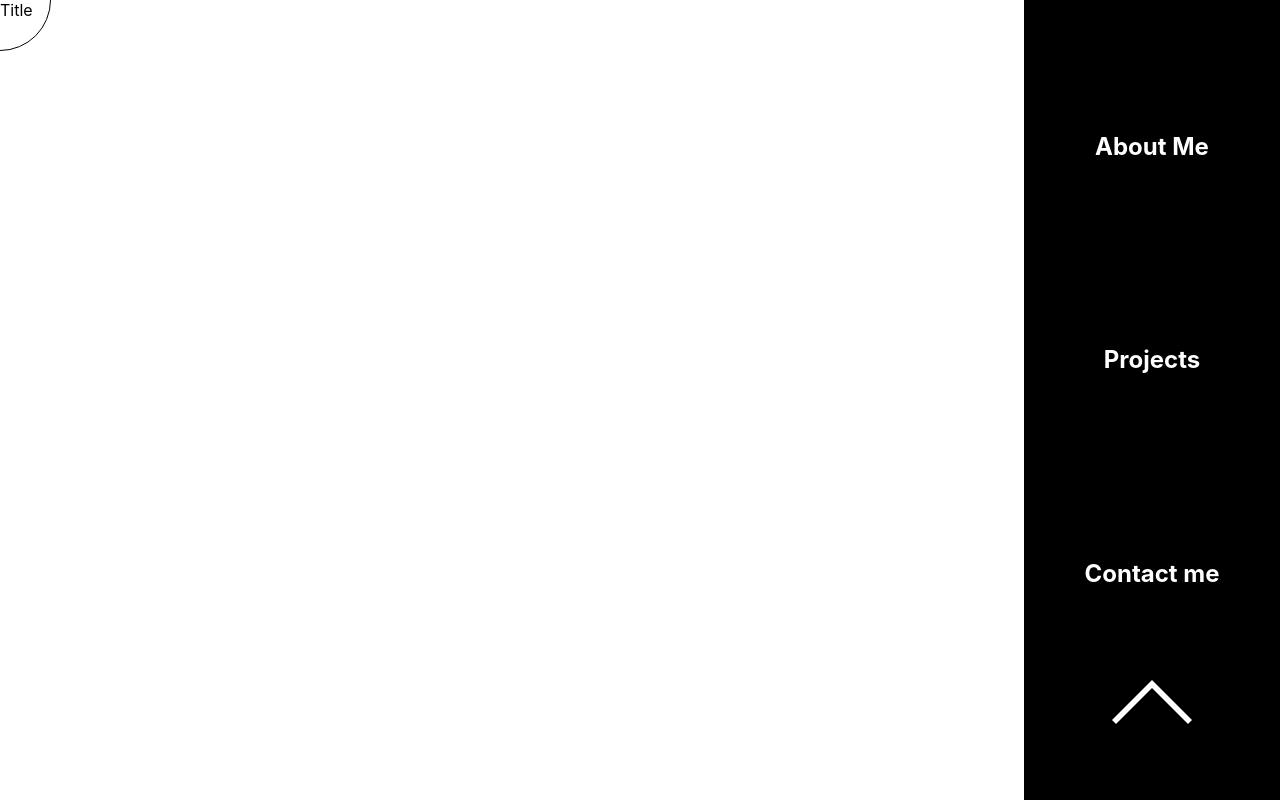
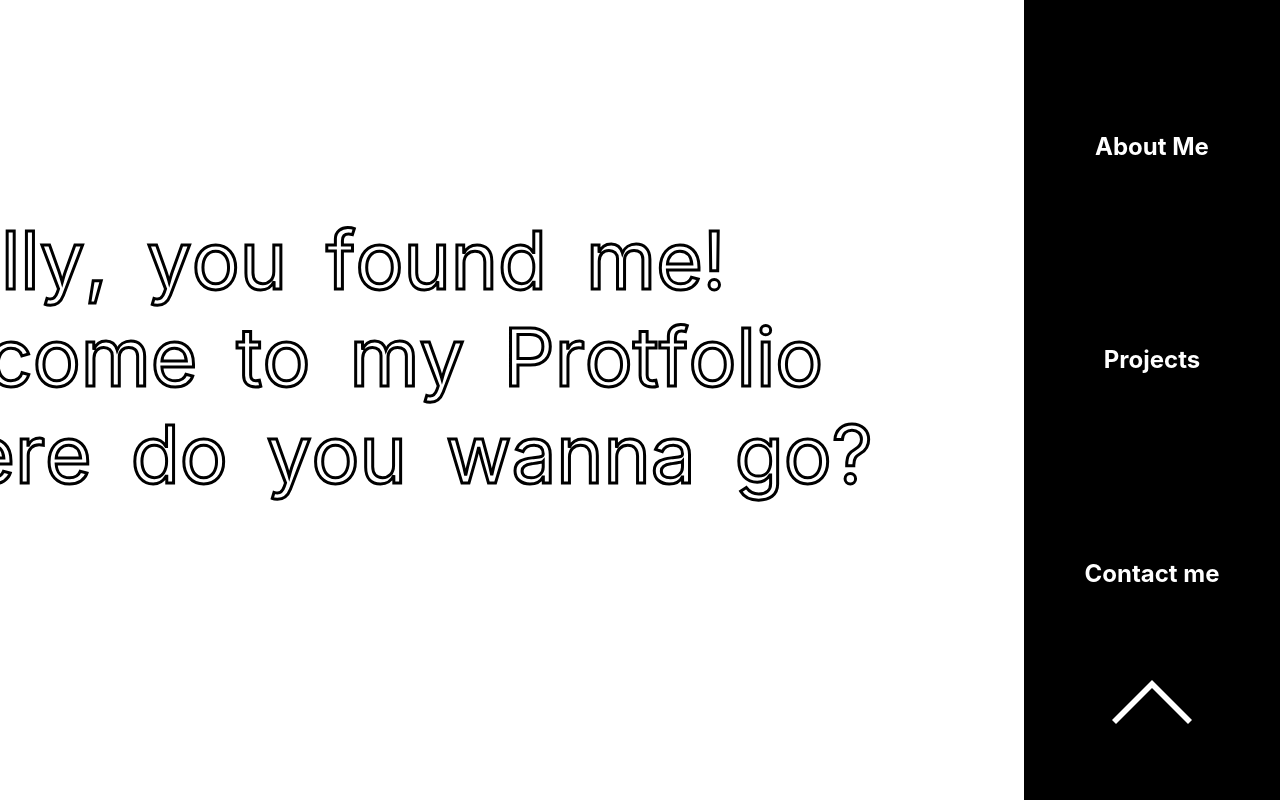
Before and after one commit to Neo945/Portfolio, a React (Create React App) app: page / in a window 1280 px wide. Built offline with nearby package versions, Linux system fonts and the light colour scheme.

Commit message:
Add: content in home page

```diff
--- a/src/app.css
+++ b/src/app.css
@@ -15,6 +15,7 @@
   border: 1px white solid;
   pointer-events: none;
   mix-blend-mode: difference;
+  display: none;
 }
 .active {
   width: 50px !important;
--- a/src/components/title/title.css
+++ b/src/components/title/title.css
@@ -0,0 +1,46 @@
+#title {
+  height: 100%;
+  width: 80%;
+  display: flex;
+  flex-direction: column;
+  justify-content: center;
+  align-items: center;
+}
+#title > div > div {
+  -webkit-text-stroke: 3px black;
+  color: transparent;
+  font-size: 5em;
+  transition: all 0.5s ease-in;
+}
+#title > div {
+  transform: translate(-15%, -15%);
+}
+.text {
+  display: flex;
+}
+.text > div:hover {
+  animation: bounce 1s ease;
+}
+@keyframes bounce {
+  0% {
+    transform: scale(1, 1) translateY(0);
+  }
+  10% {
+    transform: scale(1.1, 0.9) translateY(0);
+  }
+  30% {
+    transform: scale(0.9, 1.1) translateY(-0.5em);
+  }
+  50% {
+    transform: scale(1.05, 0.95) translateY(0);
+  }
+  57% {
+    transform: scale(1, 1) translateY(-7px);
+  }
+  64% {
+    transform: scale(1, 1) translateY(0);
+  }
+  100% {
+    transform: scale(1, 1) translateY(0);
+  }
+}
--- a/src/components/title/title.js
+++ b/src/components/title/title.js
@@ -1,5 +1,34 @@
 import "./title.css";
 
+function Blink(params) {
+  return (
+    <span
+      id="text"
+      style={{ height: "10px", margin: "10px", marginLeft: "0px" }}
+    ></span>
+  );
+}
+
 export default function Title(params) {
-  return <div>Title</div>;
+  return (
+    <div id={"title"}>
+      <div>
+        <div className={"text"}>
+          {"Finally, you found me!"
+            .split("")
+            .map((ele) => (ele === " " ? <pre>{ele}</pre> : <div>{ele}</div>))}
+        </div>
+        <div className={"text"}>
+          {"Welcome to my Protfolio"
+            .split("")
+            .map((ele) => (ele === " " ? <pre>{ele}</pre> : <div>{ele}</div>))}
+        </div>
+        <div className={"text"}>
+          {"Where do you wanna go?"
+            .split("")
+            .map((ele) => (ele === " " ? <pre>{ele}</pre> : <div>{ele}</div>))}
+        </div>
+      </div>
+    </div>
+  );
 }
```
